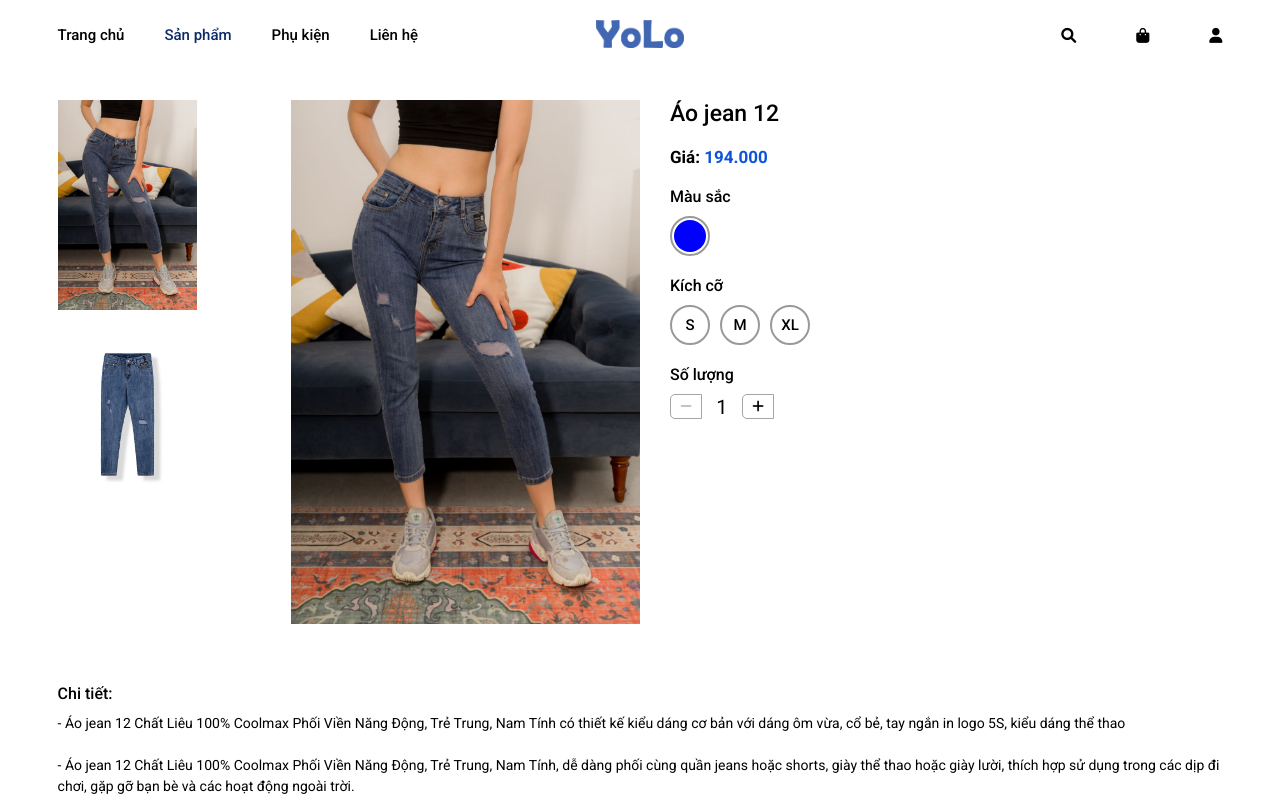
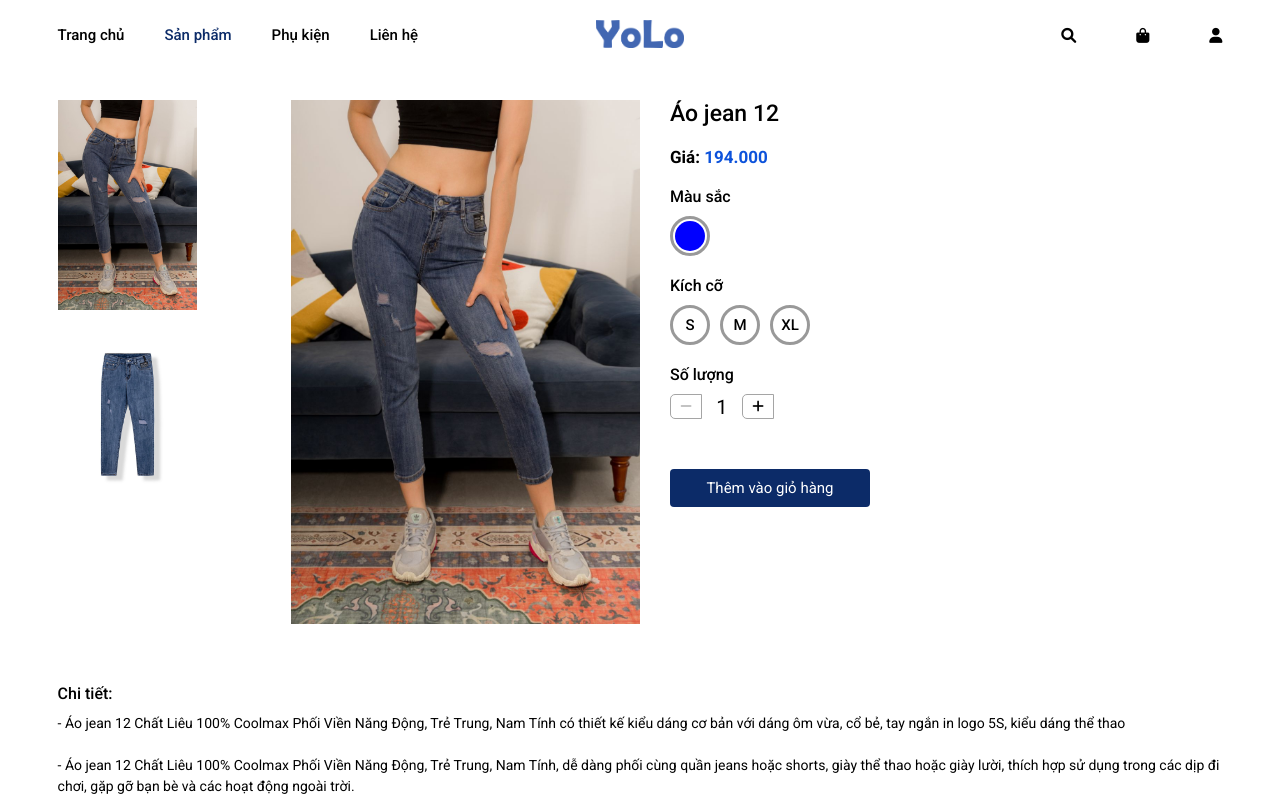
Before and after one commit to nguyenducde/shopping-authentic, a React (Create React App) app: page /category/product/ao-jean-12 in a window 1280 px wide. Shown: the top 800 px of the page. Built offline with nearby package versions, Linux system fonts and the light colour scheme.

Commit message:
C15 - Product Detail - S4 - Active color and Active size when I click on it

```diff
--- a/src/components/ProductDetail.js
+++ b/src/components/ProductDetail.js
@@ -10,6 +10,10 @@ export default function ProductDetail(props){
 
     const [quantity, setQuantity] = useState(1)
 
+    const [activeColor, setActiveColor] = useState(undefined)
+
+    const [activeSize, setActiveSize] = useState(undefined)
+
     const updateQuantity = (type) => {
         if(type === 'plus') setQuantity(quantity + 1)
         else setQuantity(quantity - 1 < 1 ? 1 : quantity - 1)
@@ -18,8 +22,12 @@ export default function ProductDetail(props){
     useEffect(() => {
         setPreviewImage(image01)
         setQuantity(1)
+        setActiveColor(undefined)
+        setActiveSize(undefined)
         // eslint-disable-next-line react-hooks/exhaustive-deps
     }, [product])
+
+
     return (
         <div className='product-detail'>
             <div className='product-detail__image'>
@@ -40,7 +48,7 @@ export default function ProductDetail(props){
                             {
                                 colors.map((color, index) => {
                                     return (
-                                        <div className='product-detail__info__group__item' key={index}>
+                                        <div className={`product-detail__info__group__item ${activeColor === color ? 'active' : ''}`} key={index} onClick={() => setActiveColor(color)}>
                                             <div className='product-detail__info__group__item--color' style={{backgroundColor: color}}></div>
                                         </div>
                                     )
@@ -53,7 +61,7 @@ export default function ProductDetail(props){
                         <div className='product-detail__info__group__list'>
                             {
                                 size.map((item, index) => {
-                                    return <div className='product-detail__info__group__item product-detail__info__group__item--size' key={index}>{item}</div>
+                                    return <div className={`product-detail__info__group__item ${activeSize === item ? 'active' : ''} product-detail__info__group__item--size}`} key={index} onClick={() => setActiveSize(item)}>{item}</div>
                                 })
                             }
                         </div>
@@ -70,6 +78,7 @@ export default function ProductDetail(props){
                             </button>
                         </div>
                     </div>
+                    <div className='btn product-detail__info__cart'>Thêm vào giỏ hàng</div>
                 </div>
             </div>
             <div className='product-detail__description'>
--- a/src/sass/_button.scss
+++ b/src/sass/_button.scss
@@ -7,6 +7,7 @@
     font-size: 1.5rem;
     padding: 1rem 2rem;
     border-radius: 4px;
+    text-align: center;
 
     color: $btn-main-color;
     background-color: $main-color;
--- a/src/sass/_product-detail.scss
+++ b/src/sass/_product-detail.scss
@@ -32,6 +32,11 @@
                 }
             }
 
+            &__cart {
+                width: 20rem;
+                margin-top: 3rem;
+            }
+
             &__group {
                 padding-bottom: 2rem;
 
@@ -61,12 +66,13 @@
                     @include flex(center, center);
                     font-size: 1.5rem;
                     border-radius: 50%;
-                    border: 2px solid #00000066;
+                    border: 3px solid #00000066;
                     cursor: pointer;
                     font-weight: 500;
                     margin-right: 1rem;
                     width: 4rem;
                     height: 4rem;
+                    text-transform: uppercase;
 
                     &--color {
                         width: 90%;
@@ -78,6 +84,10 @@
                         text-transform: uppercase;
                     }
                     &:hover {
+                        border-color: $main-color;
+                    }
+
+                    &.active {
                         border-color: $main-color;
                     }
                 }
```
